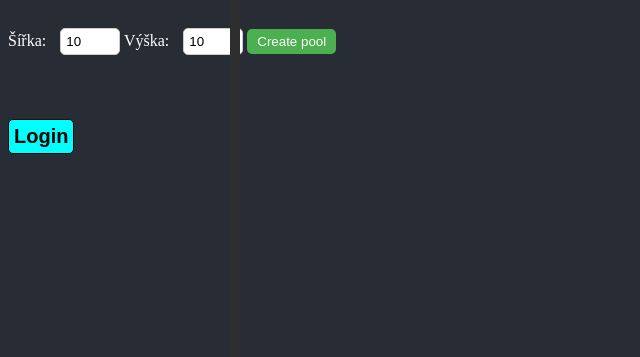
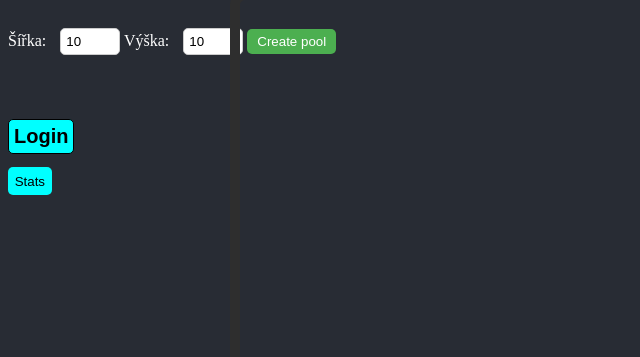
Before and after one commit to PetrVorlos35/HledaniPokladu_WEA, a PHP site: page / in a window 1280 px wide. Shown: the top 357 px of the page, without its empty margins (0-640 px from the left). Run offline with PHP 8.4, Linux system fonts and the light colour scheme.

Commit message:
Update index.php

```diff
--- a/index.php
+++ b/index.php
@@ -43,6 +43,10 @@
             <button id="login">Login</button>
         </form>
     <?php endif; ?>
+
+    <form action="stats.php">
+        <button id="stats">Stats</button>
+    </form>
 
     <div class="container">
         <div class="gamePool">
@@ -112,7 +116,7 @@
         function saveStats(){
             $.ajax({
                 type: "POST",
-                url: "stats.php",
+                url: "saveStats.php",
                 data: {
                     velikostPole: velikostPole,
                     pokusy: pokusy
```
